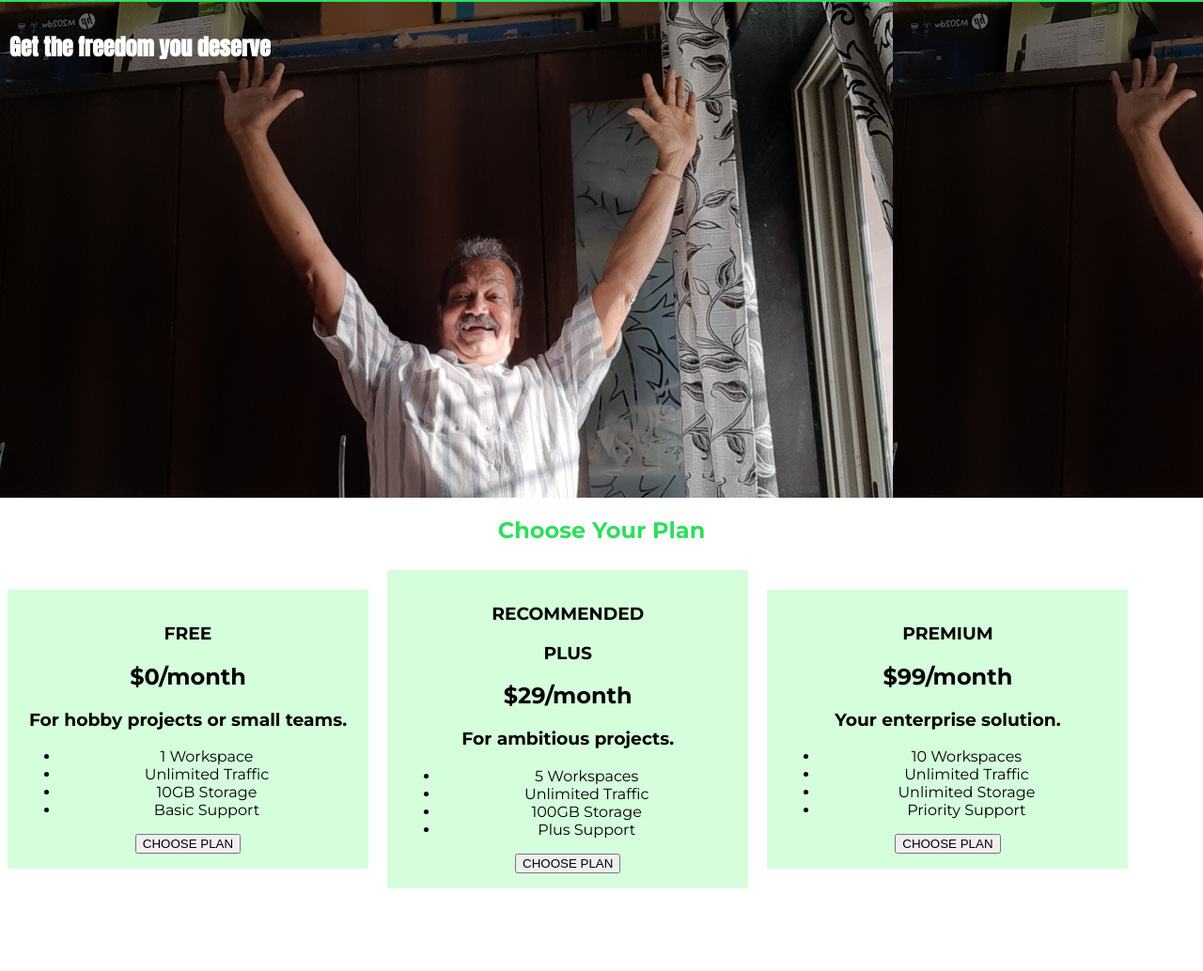
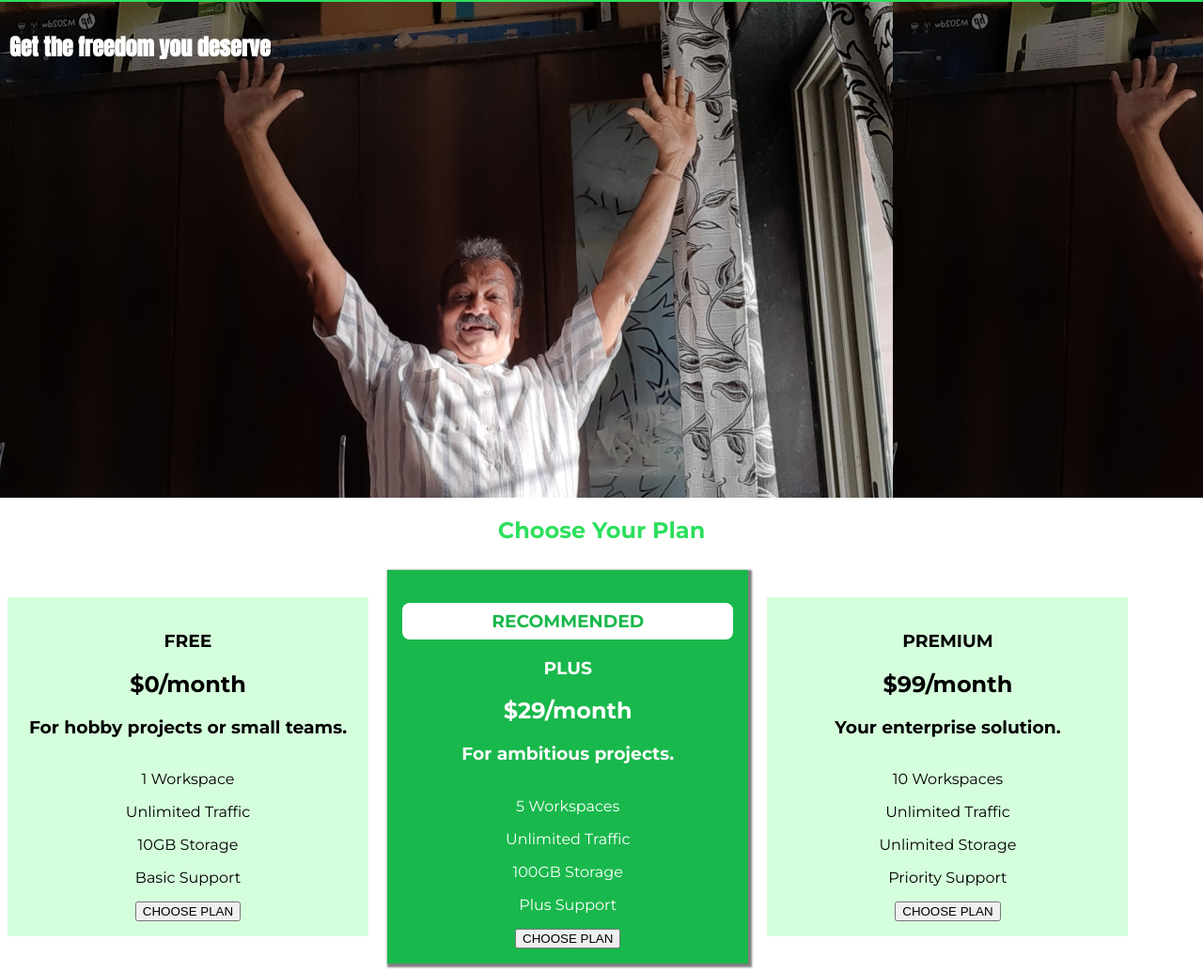
Before and after one commit to pradeep1955/myfirstblogspot, a plain HTML site: page index.html in a window 1280 px wide. Shown: the part 61-1095 px from the top of the page at 94% size. Before the commit the page ends 1015 px from the top, so only its background shows below. Drawn offline with Linux system fonts and the light colour scheme.

Commit message:
lesson 64

```diff
--- a/asset/main.css
+++ b/asset/main.css
@@ -32,6 +32,29 @@ body {
   display: inline-block;
   width: 30%;
   vertical-align: middle;
+}
+
+.plan--highlighted {
+  background: #19b84c;
+  color: white;
+  box-shadow: 2px 2px 2px 2px rgba(0, 0, 0, 0.5);
+}
+
+.plan__features {
+  list-style: none;
+  margin: 0px;
+  padding: 0px;
+}
+
+.plan__annotation {
+  background: white;
+  color: #19b84c;
+  padding: 8px;
+  box-shadow: 2px, 2px, 2px, 2px rgba(0, 0, 0, 0.5);
+  border-radius: 8px;
+}
+.plan__features {
+  padding: 8px 0;
 }
 
 /* h1 {
--- a/index.html
+++ b/index.html
@@ -40,26 +40,26 @@
             <h1>FREE</h1>
             <h2>$0/month</h2>
             <h3>For hobby projects or small teams.</h3>
-            <ul>
-                <li>1 Workspace</li>
-                <li>Unlimited Traffic</li>
-                <li>10GB Storage</li>
-                <li>Basic Support</li>
+            <ul class="plan__features">
+                <li class="plan__features">1 Workspace</li>
+                <li class="plan__features">Unlimited Traffic</li>
+                <li class="plan__features">10GB Storage</li>
+                <li class="plan__features">Basic Support</li>
             </ul>
             <div>
               <button>CHOOSE PLAN</button>
             </div>
         </article>
-        <article class="plan">
-            <h1>RECOMMENDED</h1>
+        <article class="plan plan--highlighted">
+            <h1 class="plan__annotation">RECOMMENDED</h1>
             <h1>PLUS</h1>
             <h2>$29/month</h2>
             <h3>For ambitious projects.</h3>
-            <ul>
-              <li>5 Workspaces</li>
-              <li>Unlimited Traffic</li>
-              <li>100GB Storage</li>
-              <li>Plus Support</li>
+            <ul class="plan__features">
+              <li class="plan__features">5 Workspaces</li>
+              <li class="plan__features">Unlimited Traffic</li>
+              <li class="plan__features">100GB Storage</li>
+              <li class="plan__features">Plus Support</li>
           </ul>
           <div>
               <button>CHOOSE PLAN</button>
@@ -69,11 +69,11 @@
         <h1>PREMIUM</h1>
         <h2>$99/month</h2>
         <h3>Your enterprise solution.</h3>
-        <ul>
-            <li>10 Workspaces</li>
-            <li>Unlimited Traffic</li>
-            <li>Unlimited Storage</li>
-            <li>Priority Support</li>
+        <ul class="plan__features" >
+            <li class="plan__features">10 Workspaces</li>
+            <li class="plan__features">Unlimited Traffic</li>
+            <li class="plan__features">Unlimited Storage</li>
+            <li class="plan__features">Priority Support</li>
         </ul>
         <div>
           <button>CHOOSE PLAN</button>
```
